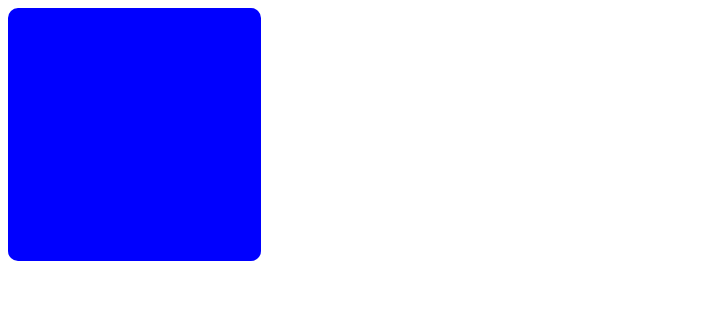
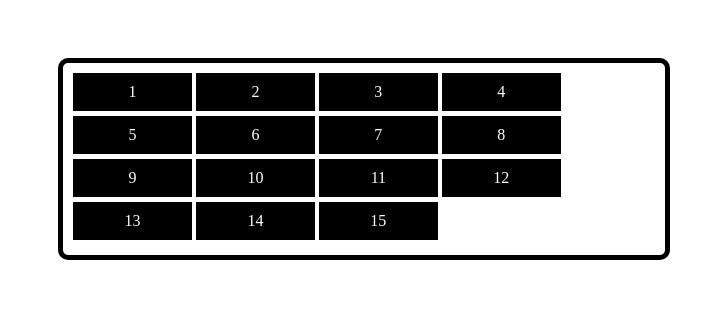
Before and after one commit to smcnaught/15-Puzzle-Game, a plain HTML site: page index.html in a window 1280 px wide. Shown: the whole page, without its empty margins (0-725 px from the left). Drawn offline with Linux system fonts and the light colour scheme.

Commit message:
added some html

```diff
--- a/index.html
+++ b/index.html
@@ -1,13 +1,35 @@
 <!DOCTYPE = html>
 <html>
+
 <head>
     <title>15 Puzzle</title>
     <link rel="stylesheet" href="styles.css">
     <script src="logic.js"></script>
 </head>
+
 <body>
+    <div class="container">
         <div class="box">
-
+            <div class="numbBox">1</div>
+            <div class="numbBox">2</div>
+            <div class="numbBox">3</div>
+            <div class="numbBox">4</div>
+            <br>
+            <div class="numbBox">5</div>
+            <div class="numbBox">6</div>
+            <div class="numbBox">7</div>
+            <div class="numbBox">8</div>
+            <br>
+            <div class="numbBox">9</div>
+            <div class="numbBox">10</div>
+            <div class="numbBox">11</div>
+            <div class="numbBox">12</div>
+            <br>
+            <div class="numbBox">13</div>
+            <div class="numbBox">14</div>
+            <div class="numbBox">15</div>
+        </div>
     </div>
 </body>
+
 </html>
--- a/styles.css
+++ b/styles.css
@@ -1,6 +1,22 @@
+.container{
+    align-content: center;
+    padding: 50px;
+}
 .box {
-    width:20%;
-    padding-bottom: 20%;
-    background-color: blue;
+    width:50%;
+    /* padding-bottom: 50%; */
+    background-color: white;
+    border: 5px solid black;
     border-radius: 10px;
+    padding: 10px;
+    display: inline-block;
 }
+.numbBox {
+    width:17%;
+    background-color: black;
+    color: white;
+    padding: 10px;
+    text-align: center;
+    display: inline-block;
+    margin-bottom: 5px;
+}
```
Lines whose indentation alone changed are shown as unchanged.
